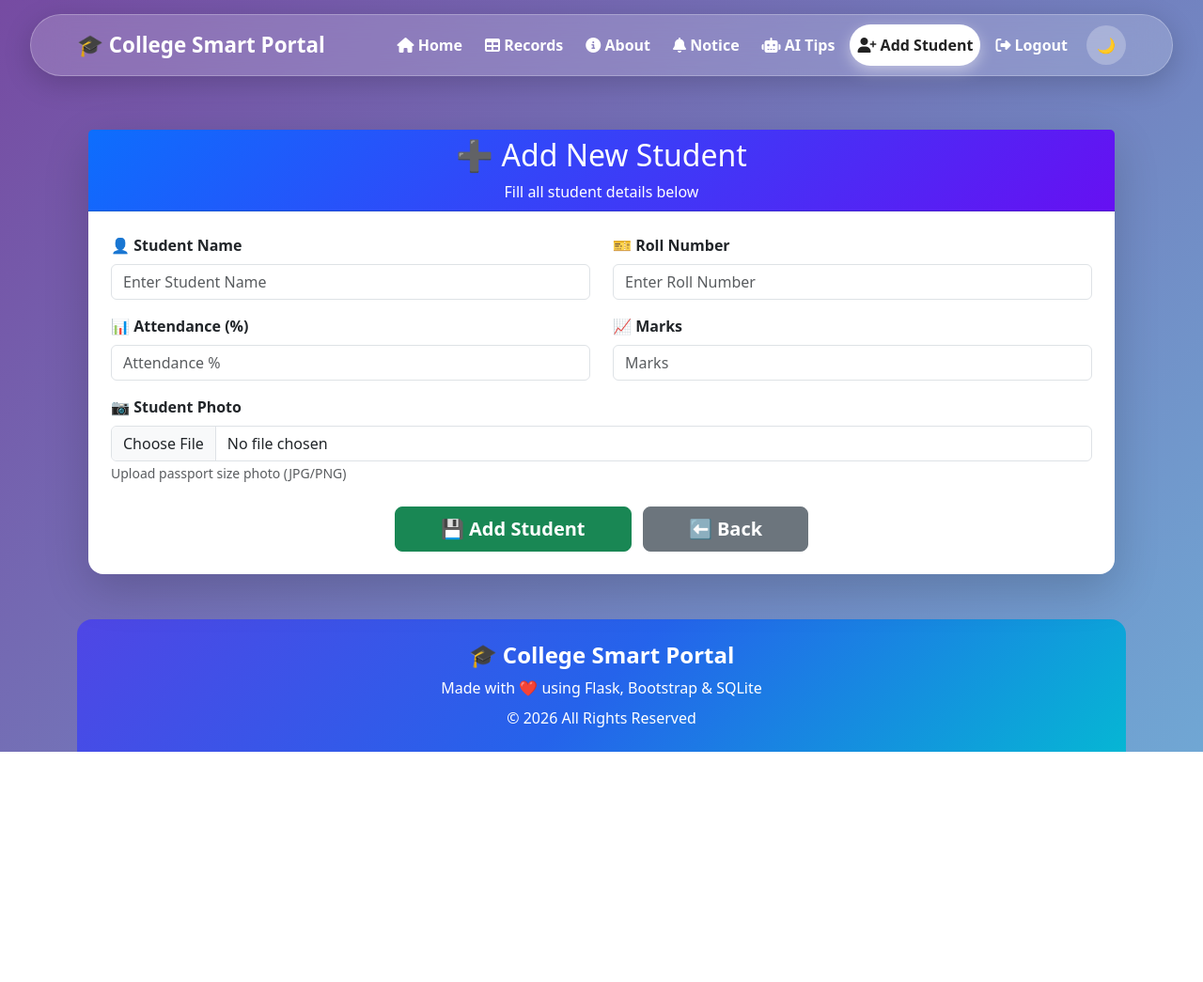
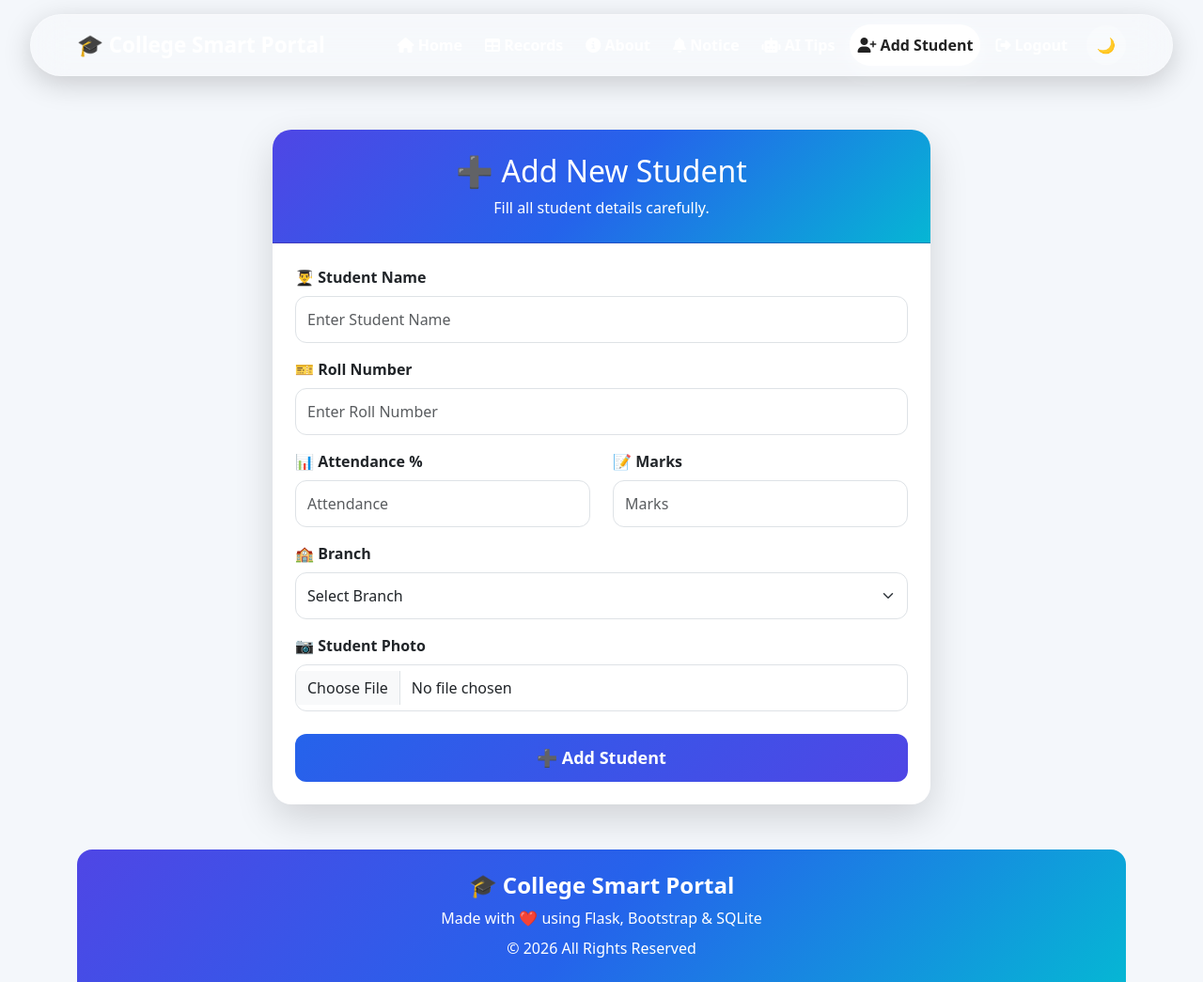
Before and after one commit to Dipak752008/dipak, a Flask app: page /add in a window 1280 px wide. Shown: the whole page at 94% size. Before the commit the page ends 800 px from the top, so only its background shows below. Run offline with Flask 3, Linux system fonts and the light colour scheme; a user stored in the database is signed in.

Commit message:
branch column added

```diff
--- a/app.py
+++ b/app.py
@@ -39,6 +39,7 @@ def init_db():
             roll TEXT UNIQUE NOT NULL,
             attendance INTEGER NOT NULL,
             marks INTEGER NOT NULL,
+            branch TEXT NOT NULL,
             photo TEXT
 
 
@@ -272,6 +273,7 @@ def add_student():
         attendance = request.form["attendance"]
         marks = request.form["marks"]
         photo = request.files["photo"]
+        branch = request.form["branch"]
         filename =""
         if photo and photo.filename != "":
             filename = secure_filename(photo.filename)
@@ -287,10 +289,10 @@ def add_student():
         conn.execute(
             """
             INSERT INTO students
-            (name, roll, attendance, marks,photo)
-            VALUES (?, ?, ?,?, ?)
+            (name, roll, attendance, marks,branch,photo)
+            VALUES (?, ?, ?,?,?, ?)
             """,
-            (name, roll, attendance, marks,filename)
+            (name, roll, attendance, marks, branch, filename)
         )
 
         conn.commit()
@@ -304,11 +306,17 @@ def add_student():
 @app.route("/edit/<int:id>", methods=["GET", "POST"])
 def edit_student(id):
 
-    if session.get("role")!="admin":
-        flash("Access Denied!","danger")
+    if session.get("role") != "admin":
+        flash("Access Denied!", "danger")
         return redirect(url_for("home"))
 
     conn = get_db()
+
+    # Pehle student fetch karo
+    student = conn.execute(
+        "SELECT * FROM students WHERE id=?",
+        (id,)
+    ).fetchone()
 
     if request.method == "POST":
 
@@ -316,23 +324,27 @@ def edit_student(id):
         roll = request.form["roll"]
         attendance = request.form["attendance"]
         marks = request.form["marks"]
+        branch = request.form["branch"]
+
+        photo = request.files["photo"]
+
+        filename = student["photo"]
+
+        if photo and photo.filename != "":
+            filename = secure_filename(photo.filename)
+            photo.save(os.path.join(app.config["UPLOAD_FOLDER"], filename))
 
         conn.execute("""
             UPDATE students
-            SET name=?, roll=?, attendance=?, marks=?
+            SET name=?, roll=?, attendance=?, marks=?, branch=?, photo=?
             WHERE id=?
-        """, (name, roll, attendance, marks, id))
+        """, (name, roll, attendance, marks, branch, filename, id))
 
         conn.commit()
         conn.close()
 
         flash("Student Updated Successfully!", "success")
         return redirect(url_for("records"))
-
-    student = conn.execute(
-        "SELECT * FROM students WHERE id=?",
-        (id,)
-    ).fetchone()
 
     conn.close()
 
--- a/templates/add_student.html
+++ b/templates/add_student.html
@@ -2,16 +2,68 @@
 
 {% block content %}
 
+<style>
+
+body{
+    background:#f4f7fb;
+}
+
+.add-card{
+    max-width:700px;
+    margin:auto;
+    border:none;
+    border-radius:20px;
+    overflow:hidden;
+    box-shadow:0 15px 40px rgba(0,0,0,.15);
+}
+
+.card-header{
+    background:linear-gradient(135deg,#4f46e5,#2563eb,#06b6d4);
+    color:white;
+    text-align:center;
+    padding:25px;
+}
+
+.form-control,
+.form-select{
+    border-radius:12px;
+    padding:12px;
+}
+
+.form-control:focus,
+.form-select:focus{
+    box-shadow:0 0 10px rgba(37,99,235,.35);
+    border-color:#2563eb;
+}
+
+.btn-save{
+    background:linear-gradient(135deg,#2563eb,#4f46e5);
+    color:white;
+    border:none;
+    border-radius:12px;
+    padding:12px;
+    font-size:18px;
+    font-weight:bold;
+    transition:.3s;
+}
+
+.btn-save:hover{
+    transform:translateY(-2px);
+}
+
+</style>
+
 <div class="container mt-5">
 
-<div class="card shadow-lg border-0 rounded-4">
+<div class="card add-card">
 
-<div class="card-header text-center text-white"
-style="background:linear-gradient(135deg,#0d6efd,#6610f2);">
+<div class="card-header">
 
 <h2>➕ Add New Student</h2>
 
-<p class="mb-0">Fill all student details below</p>
+<p class="mb-0">
+Fill all student details carefully.
+</p>
 
 </div>
 
@@ -19,47 +71,135 @@ style="background:linear-gradient(135deg,#0d6efd,#6610f2);">
 
 <form method="POST" enctype="multipart/form-data">
 
+<div class="mb-3">
+
+<label class="form-label fw-bold">
+👨‍🎓 Student Name
+</label>
+
+<input
+type="text"
+name="name"
+class="form-control"
+placeholder="Enter Student Name"
+required>
+
+</div>
+
+<div class="mb-3">
+
+<label class="form-label fw-bold">
+🎫 Roll Number
+</label>
+
+<input
+type="text"
+name="roll"
+class="form-control"
+placeholder="Enter Roll Number"
+required>
+
+</div>
+
 <div class="row">
 
-<div class="col-md-6 mb-3">
-<label class="form-label fw-bold">👤 Student Name</label>
-<input type="text" name="name" class="form-control" placeholder="Enter Student Name" required>
-</div>
+<div class="col-md-6">
 
-<div class="col-md-6 mb-3">
-<label class="form-label fw-bold">🎫 Roll Number</label>
-<input type="text" name="roll" class="form-control" placeholder="Enter Roll Number" required>
-</div>
+<div class="mb-3">
 
-<div class="col-md-6 mb-3">
-<label class="form-label fw-bold">📊 Attendance (%)</label>
-<input type="number" name="attendance" class="form-control" min="0" max="100" placeholder="Attendance %" required>
-</div>
+<label class="form-label fw-bold">
+📊 Attendance %
+</label>
 
-<div class="col-md-6 mb-3">
-<label class="form-label fw-bold">📈 Marks</label>
-<input type="number" name="marks" class="form-control" min="0" max="100" placeholder="Marks" required>
-</div>
+<input
+type="number"
+name="attendance"
+class="form-control"
+placeholder="Attendance"
+required>
 
-<div class="col-12 mb-4">
-<label class="form-label fw-bold">📷 Student Photo</label>
-<input type="file" name="photo" class="form-control" accept="image/*">
-<small class="text-muted">Upload passport size photo (JPG/PNG)</small>
 </div>
 
 </div>
 
-<div class="text-center">
+<div class="col-md-6">
 
-<button type="submit" class="btn btn-success btn-lg px-5">
-💾 Add Student
-</button>
+<div class="mb-3">
 
-<a href="{{ url_for('records') }}" class="btn btn-secondary btn-lg px-5 ms-2">
-⬅️ Back
-</a>
+<label class="form-label fw-bold">
+📝 Marks
+</label>
+
+<input
+type="number"
+name="marks"
+class="form-control"
+placeholder="Marks"
+required>
 
 </div>
+
+</div>
+
+</div>
+
+<div class="mb-3">
+
+<label class="form-label fw-bold">
+🏫 Branch
+</label>
+
+<select name="branch" class="form-select" required>
+
+<option value="">Select Branch</option>
+
+<option value="Computer Engineering">
+💻 Computer Engineering
+</option>
+
+<option value="Mechanical Engineering">
+⚙️ Mechanical Engineering
+</option>
+
+<option value="Civil Engineering">
+🏗️ Civil Engineering
+</option>
+
+<option value="Electrical Engineering">
+⚡ Electrical Engineering
+</option>
+
+<option value="Electronics & Telecommunication">
+📡 Electronics & Telecommunication
+</option>
+
+<option value="Artificial Intelligence & Data Science">
+🤖 Artificial Intelligence & Data Science
+</option>
+
+</select>
+
+</div>
+
+<div class="mb-4">
+
+<label class="form-label fw-bold">
+📷 Student Photo
+</label>
+
+<input
+type="file"
+name="photo"
+class="form-control"
+accept="image/*">
+
+</div>
+
+<button class="btn btn-save w-100">
+
+➕ Add Student
+
+</button>
 
 </form>
 
```
Also changed, not shown: add_student.html (deleted, +0 -46 lines), templates/edit_student.html (+18 -1 lines), templates/record1.html (+4 -20 lines), myproject.db, static/uploads/WIN_20260715_22_47_57_Pro.jpg (added).
